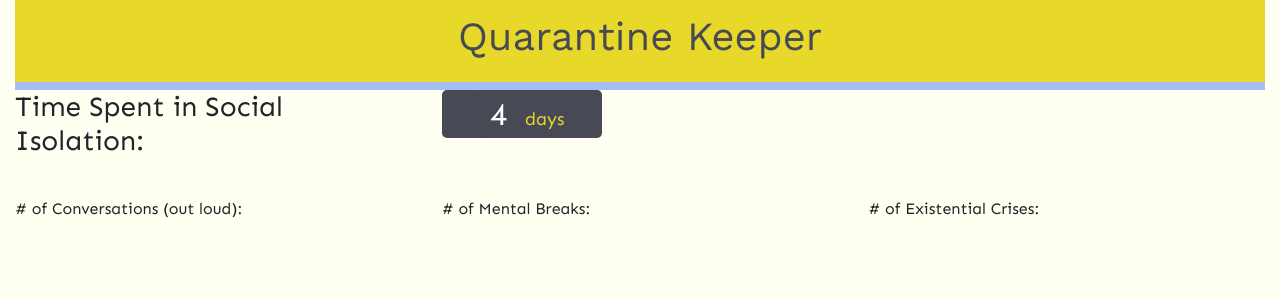
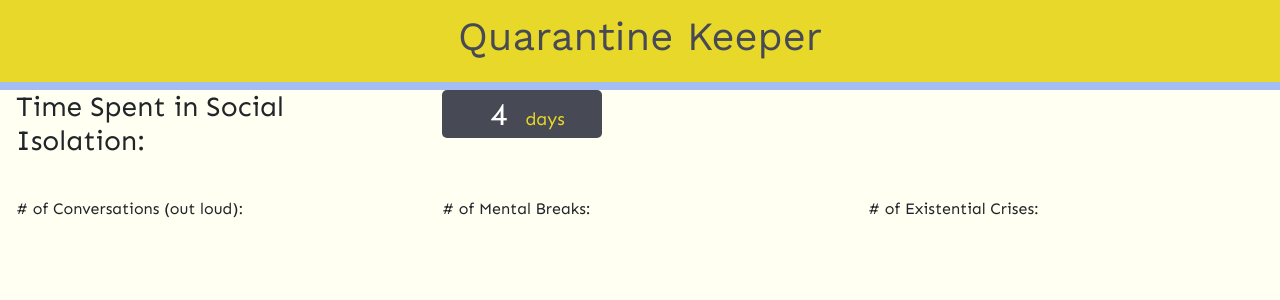
Before and after one commit to psittikul/quarantine-keeper, a PHP site: page / in a window 1280 px wide. Shown: the top 300 px of the page. Run offline with PHP 8.4, Linux system fonts and the light colour scheme; some web fonts are replaced.

Commit message:
Messing with styles

```diff
--- a/css/styles.css
+++ b/css/styles.css
@@ -7,6 +7,14 @@
 body {
   background-color: #FFFFF2;
   font-family: "Sen", sans-serif;
+}
+body .container-fluid {
+  padding: 0;
+}
+
+.row {
+  padding-left: 1rem;
+  padding-right: 1rem;
 }
 
 #topNav {
```
Also changed, not shown: scss/styles.scss (+8 -0 lines), 1 other file.
